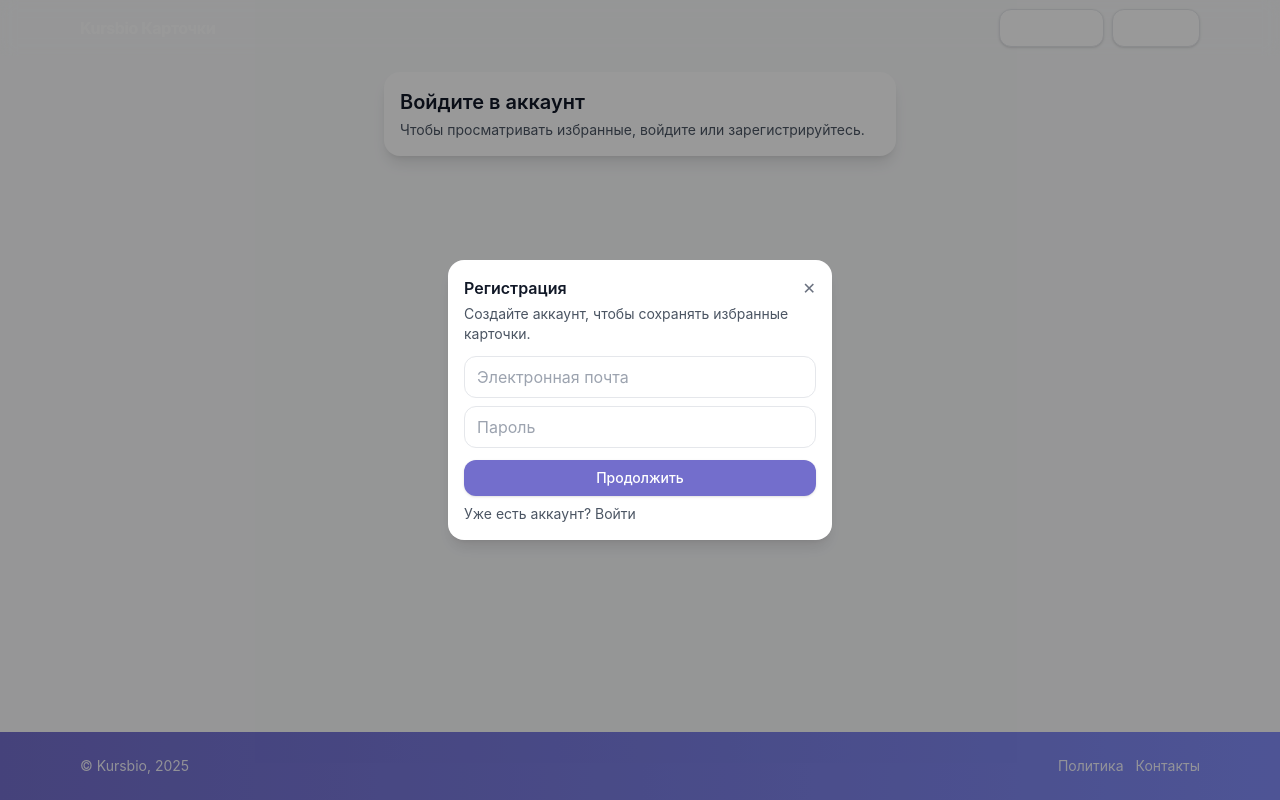
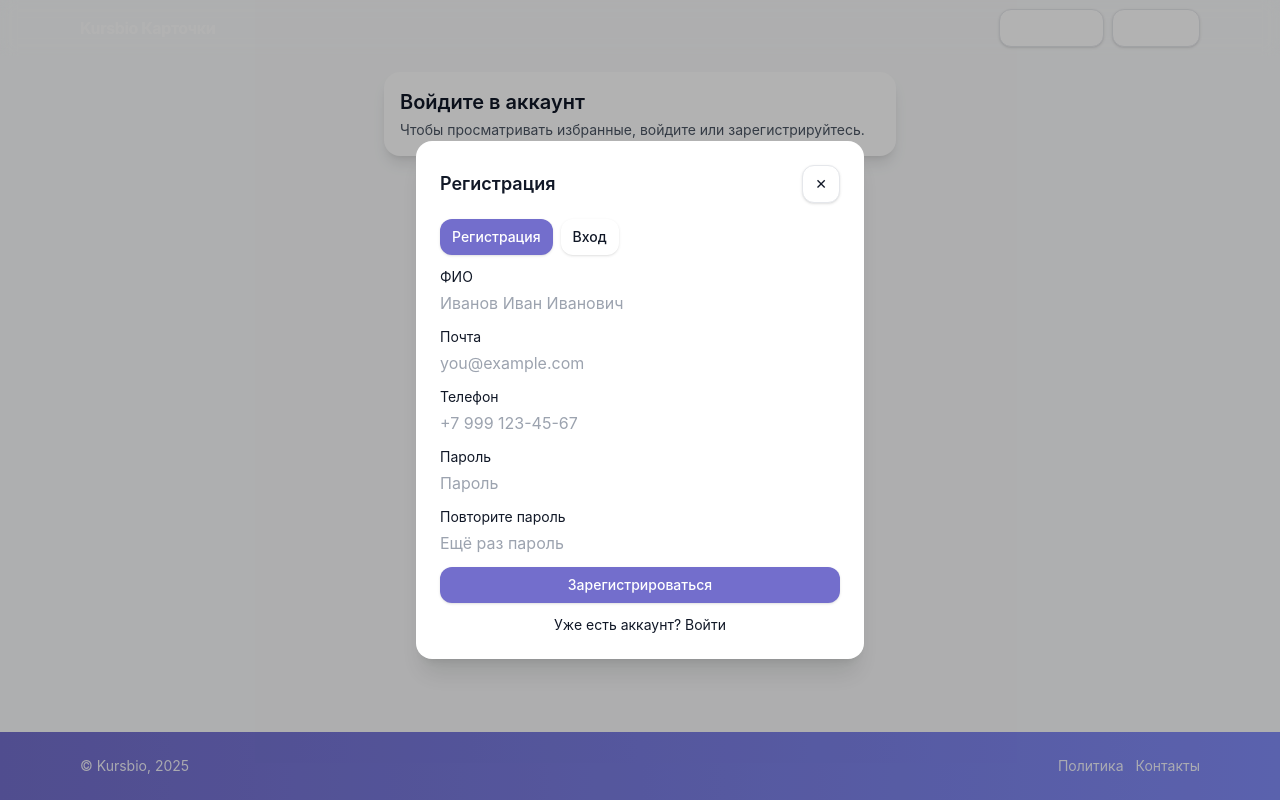
Before and after one commit to Cavor789/kursbio-flashcards, a Next.js app: page /signin in a window 1280 px wide. Built offline with nearby package versions, Linux system fonts and the light colour scheme; no server answers.

Commit message:
AuthEmailModal.tsx

```diff
--- a/components/AuthEmailModal.tsx
+++ b/components/AuthEmailModal.tsx
@@ -1,55 +1,249 @@
 'use client';
+
 import { useState } from 'react';
 import { supabase } from '@/lib/supabase';
 
-export default function AuthEmailModal({ open, onClose }: { open:boolean, onClose:()=>void }){
-  const [mode, setMode] = useState<'signin'|'signup'>('signup');
+type Props = {
+  open: boolean;
+  onClose: () => void;
+};
+
+export default function AuthEmailModal({ open, onClose }: Props) {
+  const [mode, setMode] = useState<'signin' | 'signup'>('signup');
+
+  // поля регистрации
+  const [fullName, setFullName] = useState('');
+  const [phone, setPhone] = useState('');
   const [email, setEmail] = useState('');
-  const [password, setPassword] = useState('');
-  const [error, setError] = useState<string|null>(null);
+  const [pass, setPass] = useState('');
+  const [pass2, setPass2] = useState('');
+
+  // поля входа
+  const [loginEmail, setLoginEmail] = useState('');
+  const [loginPass, setLoginPass] = useState('');
+
   const [loading, setLoading] = useState(false);
+  const [msg, setMsg] = useState<string | null>(null);
+  const [err, setErr] = useState<string | null>(null);
 
-  async function submit(){
-    setLoading(true); setError(null);
-    try {
-      if (mode === 'signup') {
-        const { error } = await supabase.auth.signUp({ email, password });
-        if (error) throw error;
-      } else {
-        const { error } = await supabase.auth.signInWithPassword({ email, password });
-        if (error) throw error;
-      }
-      onClose();
-    } catch(e:any){
-      setError(e?.message || 'Ошибка');
-    } finally { setLoading(false); }
+  if (!open) return null;
+
+  function normalizePhone(v: string) {
+    // простая нормализация, чтобы убрать пробелы/скобки/дефисы
+    return v.replace(/[^\d+]/g, '');
   }
 
-  if (!open) return null;
+  async function handleSignup(e: React.FormEvent) {
+    e.preventDefault();
+    setErr(null);
+    setMsg(null);
+
+    if (!fullName.trim()) return setErr('Введите ФИО');
+    if (!email.trim()) return setErr('Введите почту');
+    if (!phone.trim()) return setErr('Введите номер телефона');
+    if (pass.length < 6) return setErr('Пароль должен быть не короче 6 символов');
+    if (pass !== pass2) return setErr('Пароли не совпадают');
+
+    setLoading(true);
+    try {
+      const cleanPhone = normalizePhone(phone);
+
+      // регистрируем пользователя + кладем ФИО/телефон в user_metadata
+      const { data, error } = await supabase.auth.signUp({
+        email,
+        password: pass,
+        options: {
+          data: {
+            full_name: fullName,
+            phone: cleanPhone,
+          },
+          // при включенном подтверждении почты Supabase отправит письмо
+          // emailRedirectTo: 'https://kursbio.ru', // можно указать свой URL
+        },
+      });
+      if (error) throw error;
+
+      const user = data.user;
+      if (user) {
+        // создаём/обновляем профиль
+        await supabase
+          .from('profiles')
+          .upsert({
+            id: user.id,
+            full_name: fullName,
+            phone: cleanPhone,
+            email,
+          })
+          .eq('id', user.id);
+      }
+
+      setMsg('Успешно! Проверьте почту для подтверждения (если требуется) и войдите.');
+      // при необходимости можно сразу закрывать:
+      // onClose();
+    } catch (e: any) {
+      setErr(e.message || 'Ошибка регистрации');
+    } finally {
+      setLoading(false);
+    }
+  }
+
+  async function handleSignin(e: React.FormEvent) {
+    e.preventDefault();
+    setErr(null);
+    setMsg(null);
+    setLoading(true);
+    try {
+      const { error } = await supabase.auth.signInWithPassword({
+        email: loginEmail,
+        password: loginPass,
+      });
+      if (error) throw error;
+      onClose();
+    } catch (e: any) {
+      setErr(e.message || 'Ошибка входа');
+    } finally {
+      setLoading(false);
+    }
+  }
+
   return (
-    <div className="fixed inset-0 bg-black/40 flex items-center justify-center z-50">
-      <div className="card max-w-sm w-full">
-        <div className="flex items-center justify-between">
-          <div className="font-semibold">{mode==='signup'?'Регистрация':'Вход'}</div>
-          <button onClick={onClose} className="text-gray-500">✕</button>
+    <div className="fixed inset-0 z-50 flex items-center justify-center p-4 bg-black/30" onClick={onClose}>
+      <div className="w-full max-w-md rounded-2xl bg-white p-6 shadow-xl" onClick={(e) => e.stopPropagation()}>
+        <div className="flex items-center justify-between mb-4">
+          <div className="text-lg font-semibold">
+            {mode === 'signup' ? 'Регистрация' : 'Вход'}
+          </div>
+          <button onClick={onClose} className="btn btn-ghost">✕</button>
         </div>
-        <p className="text-sm text-gray-600 mt-1">Создайте аккаунт, чтобы сохранять избранные карточки.</p>
-        <div className="mt-3 space-y-2">
-          <input className="w-full border rounded-xl px-3 py-2" placeholder="Электронная почта" value={email} onChange={e=>setEmail(e.target.value)} />
-          <input className="w-full border rounded-xl px-3 py-2" placeholder="Пароль" type="password" value={password} onChange={e=>setPassword(e.target.value)} />
+
+        <div className="mb-3 flex gap-2">
+          <button
+            className={`btn ${mode === 'signup' ? 'btn-primary' : ''}`}
+            onClick={() => setMode('signup')}
+          >
+            Регистрация
+          </button>
+          <button
+            className={`btn ${mode === 'signin' ? 'btn-primary' : ''}`}
+            onClick={() => setMode('signin')}
+          >
+            Вход
+          </button>
         </div>
-        {error && <div className="mt-2 text-sm text-red-600">{error}</div>}
-        <div className="mt-3 flex gap-2">
-          <button className="btn btn-primary w-full" onClick={submit} disabled={loading}>{loading?'...':'Продолжить'}</button>
-        </div>
-        <div className="mt-2 text-sm text-gray-600">
-          {mode==='signup' ? (
-            <>Уже есть аккаунт? <button className="btn-link" onClick={()=>setMode('signin')}>Войти</button></>
-          ) : (
-            <>Нет аккаунта? <button className="btn-link" onClick={()=>setMode('signup')}>Зарегистрироваться</button></>
-          )}
-        </div>
+
+        {mode === 'signup' ? (
+          <form onSubmit={handleSignup} className="space-y-3">
+            <div>
+              <label className="block text-sm mb-1">ФИО</label>
+              <input
+                className="input w-full"
+                value={fullName}
+                onChange={(e) => setFullName(e.target.value)}
+                placeholder="Иванов Иван Иванович"
+                required
+              />
+            </div>
+            <div>
+              <label className="block text-sm mb-1">Почта</label>
+              <input
+                type="email"
+                className="input w-full"
+                value={email}
+                onChange={(e) => setEmail(e.target.value)}
+                placeholder="you@example.com"
+                required
+              />
+            </div>
+            <div>
+              <label className="block text-sm mb-1">Телефон</label>
+              <input
+                className="input w-full"
+                value={phone}
+                onChange={(e) => setPhone(e.target.value)}
+                placeholder="+7 999 123-45-67"
+                required
+              />
+            </div>
+            <div>
+              <label className="block text-sm mb-1">Пароль</label>
+              <input
+                type="password"
+                className="input w-full"
+                value={pass}
+                onChange={(e) => setPass(e.target.value)}
+                placeholder="Пароль"
+                required
+                minLength={6}
+              />
+            </div>
+            <div>
+              <label className="block text-sm mb-1">Повторите пароль</label>
+              <input
+                type="password"
+                className="input w-full"
+                value={pass2}
+                onChange={(e) => setPass2(e.target.value)}
+                placeholder="Ещё раз пароль"
+                required
+                minLength={6}
+              />
+            </div>
+
+            {err && <div className="text-red-600 text-sm">{err}</div>}
+            {msg && <div className="text-green-600 text-sm">{msg}</div>}
+
+            <button className="btn btn-primary w-full" disabled={loading}>
+              {loading ? 'Подождите…' : 'Зарегистрироваться'}
+            </button>
+
+            <div className="text-sm text-center">
+              Уже есть аккаунт?{' '}
+              <button type="button" className="link" onClick={() => setMode('signin')}>
+                Войти
+              </button>
+            </div>
+          </form>
+        ) : (
+          <form onSubmit={handleSignin} className="space-y-3">
+            <div>
+              <label className="block text-sm mb-1">Почта</label>
+              <input
+                type="email"
+                className="input w-full"
+                value={loginEmail}
+                onChange={(e) => setLoginEmail(e.target.value)}
+                placeholder="you@example.com"
+                required
+              />
+            </div>
+            <div>
+              <label className="block text-sm mb-1">Пароль</label>
+              <input
+                type="password"
+                className="input w-full"
+                value={loginPass}
+                onChange={(e) => setLoginPass(e.target.value)}
+                placeholder="Пароль"
+                required
+              />
+            </div>
+
+            {err && <div className="text-red-600 text-sm">{err}</div>}
+            {msg && <div className="text-green-600 text-sm">{msg}</div>}
+
+            <button className="btn btn-primary w-full" disabled={loading}>
+              {loading ? 'Подождите…' : 'Войти'}
+            </button>
+
+            <div className="text-sm text-center">
+              Нет аккаунта?{' '}
+              <button type="button" className="link" onClick={() => setMode('signup')}>
+                Зарегистрироваться
+              </button>
+            </div>
+          </form>
+        )}
       </div>
     </div>
-  )
+  );
 }
```
